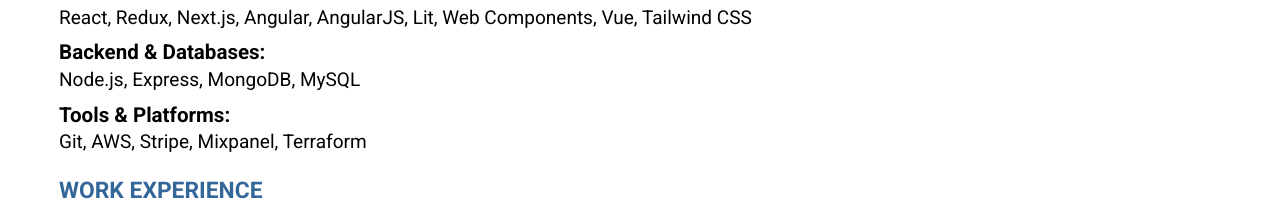
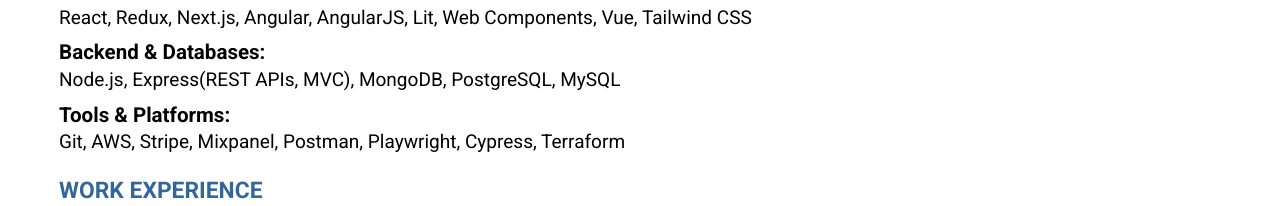
Before and after one commit to jimmytan123/cloud-resume, a React (Vite) app in the folder frontend/: page / in a window 1280 px wide. Shown: the part 506-712 px from the top of the page. Built offline with nearby package versions, Linux system fonts and the light colour scheme; no server answers.

Commit message:
Update content

```diff
--- a/frontend/src/pages/Resume/index.jsx
+++ b/frontend/src/pages/Resume/index.jsx
@@ -103,11 +103,13 @@
         </div>
         <div className="skills__group">
           <h4>Backend & Databases:</h4>
-          <p>Node.js, Express, MongoDB, MySQL</p>
+          <p>Node.js, Express(REST APIs, MVC), MongoDB, PostgreSQL, MySQL</p>
         </div>
         <div className="skills__group">
           <h4>Tools & Platforms:</h4>
-          <p>Git, AWS, Stripe, Mixpanel, Terraform</p>
+          <p>
+            Git, AWS, Stripe, Mixpanel, Postman, Playwright, Cypress, Terraform
+          </p>
         </div>
       </div>
       <div className="experience section-container">
```
